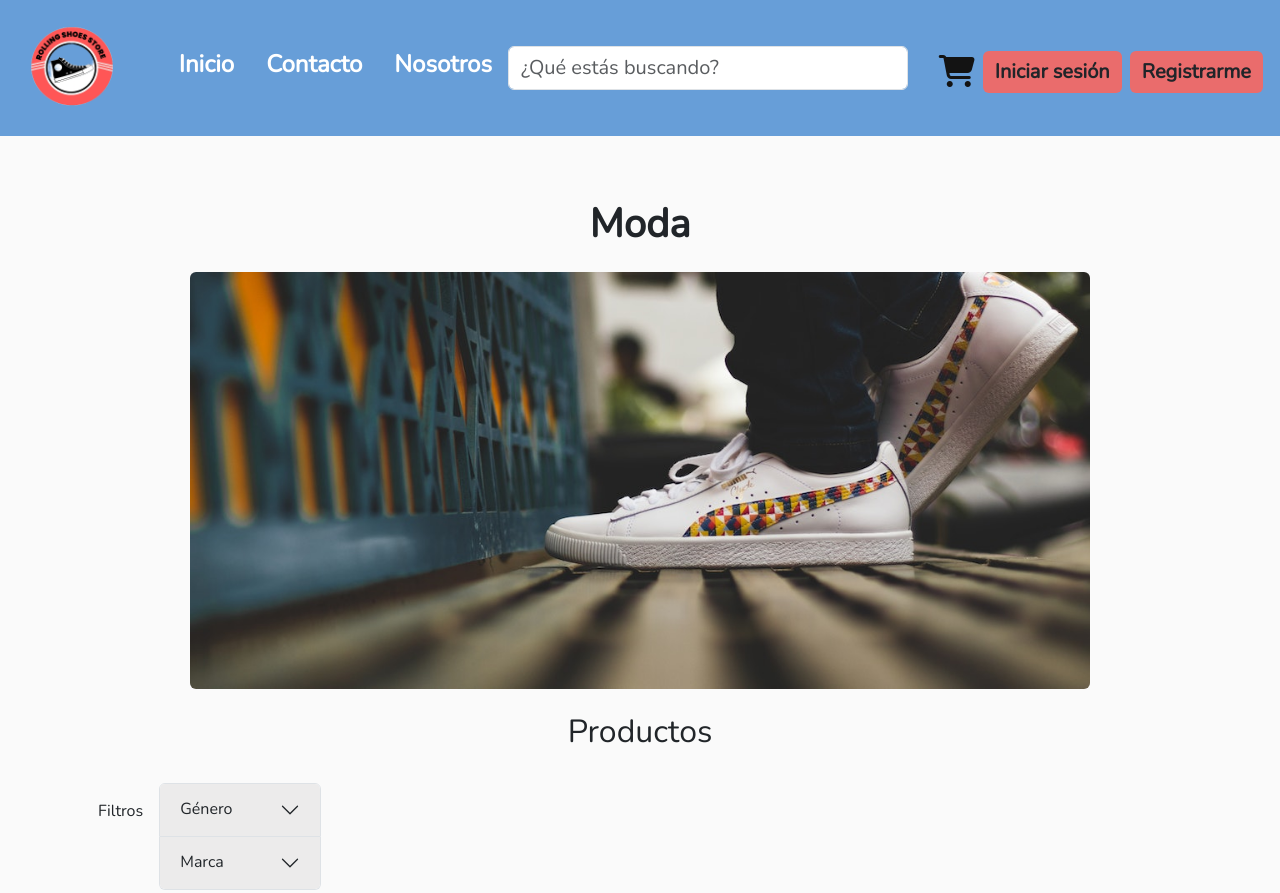
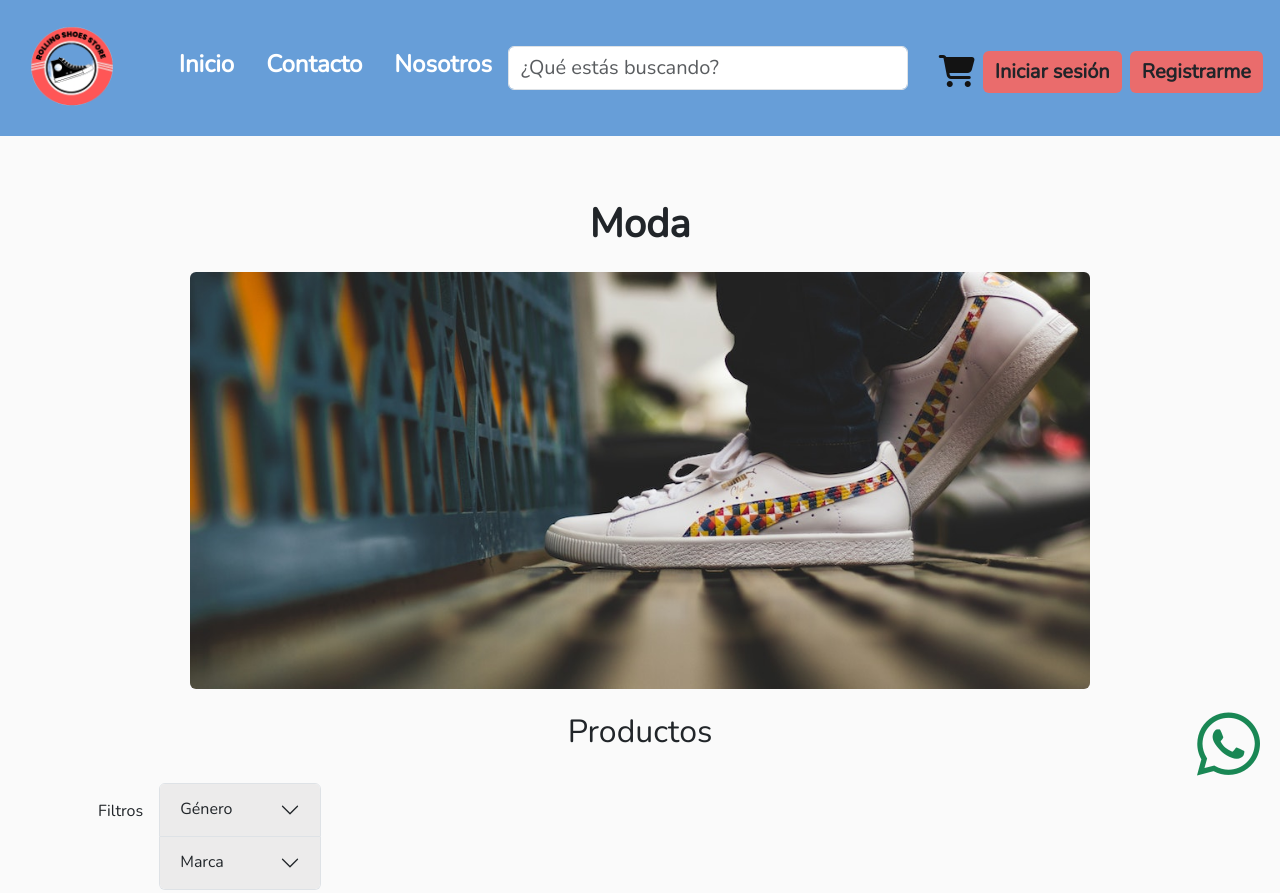
Before and after one commit to brunomry/RollingShoesStore, a plain HTML site: page Pages/detalleCategoriaModa.html in a window 1280 px wide. Shown: the top 893 px of the page. Drawn offline with nearby package versions, Linux system fonts and the light colour scheme.

Commit message:
Se movio de index.css a styles.css los estilos del boton fijo de whatsapp

```diff
--- a/CSS/index.css
+++ b/CSS/index.css
@@ -1,11 +1,5 @@
 .carouselHome{
   margin-top: 8.5rem;
-}
-
-.btnWppFixed{
-  position: fixed;
-  right: 20px;
-  bottom: 20px;
 }
 
 .titleHome{
--- a/CSS/styles.css
+++ b/CSS/styles.css
@@ -48,3 +48,9 @@ main{
   flex-grow: 1;
   background-color: var(--bg-main);
 }
+
+.btnWppFixed{
+  position: fixed;
+  right: 20px;
+  bottom: 20px;
+}
```
